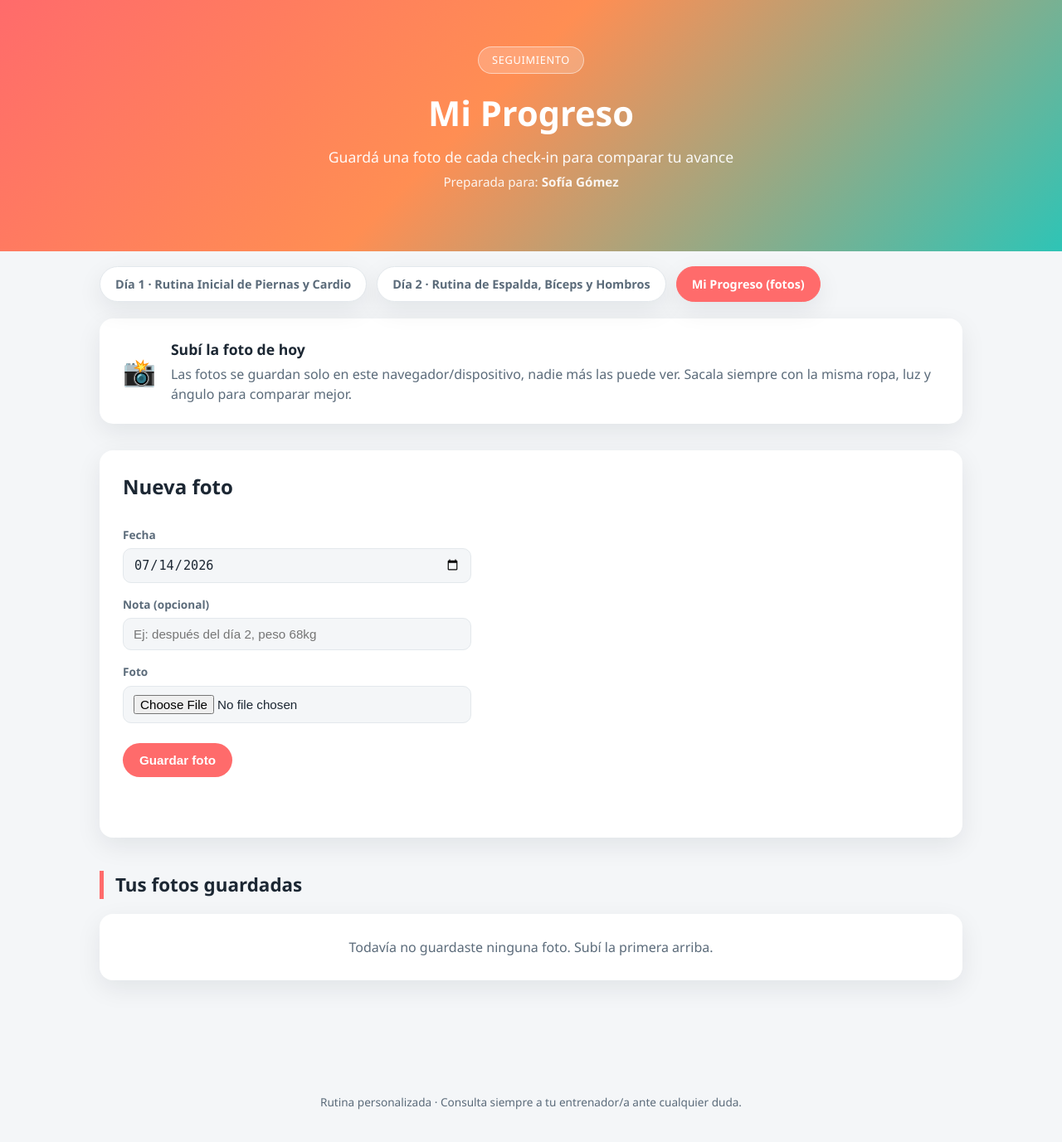
After one commit to Ability204/rutina-clienta, a Flask app: page /progreso in a window 1280 px wide. The commit adds this page. Shown: the whole page at 83% size. Run offline with Flask 3, Linux system fonts and the light colour scheme.

Commit message:
Agregar seccion Mi Progreso: subir y guardar fotos del gym en el navegador (IndexedDB), agrupadas por fecha

```diff
--- a/app.py
+++ b/app.py
@@ -194,6 +194,12 @@ DIA_2 = {
 
 DIAS = [DIA_1, DIA_2]
 
+PAGINAS_NAV = [
+    {"slug": "index", "dia": "Día 1", "titulo": "Rutina Inicial de Piernas y Cardio"},
+    {"slug": "dia2", "dia": "Día 2", "titulo": "Rutina de Espalda, Bíceps y Hombros"},
+    {"slug": "progreso", "dia": "", "titulo": "Mi Progreso (fotos)"},
+]
+
 
 def con_imagenes(rutina):
     for bloque in rutina["bloques"]:
@@ -204,14 +210,17 @@ def con_imagenes(rutina):
     return rutina
 
 
+def nav_para(slug_activo):
+    return [{**p, "activo": p["slug"] == slug_activo} for p in PAGINAS_NAV]
+
+
 def render_dia(dia):
-    nav = [{"dia": d["dia"], "titulo": d["titulo"], "slug": d["slug"], "activo": d["slug"] == dia["slug"]} for d in DIAS]
     return render_template(
         "index.html",
         rutina=con_imagenes(dia),
         cliente=CLIENTE,
         frase=FRASE,
-        nav=nav,
+        nav=nav_para(dia["slug"]),
     )
 
 
@@ -227,5 +236,15 @@ def dia2():
     return render_dia(DIA_2)
 
 
+@app.route("/progreso")
+@app.route("/progreso.html")
+def progreso():
+    return render_template(
+        "progreso.html",
+        cliente=CLIENTE,
+        nav=nav_para("progreso"),
+    )
+
+
 if __name__ == "__main__":
     app.run(debug=True, port=5000)
--- a/docs/dia2.html
+++ b/docs/dia2.html
@@ -23,6 +23,8 @@
     <a href="index.html" class="dia-tab ">Día 1 · Rutina Inicial de Piernas y Cardio</a>
 
     <a href="dia2.html" class="dia-tab activo">Día 2 · Rutina de Espalda, Bíceps y Hombros</a>
+
+    <a href="progreso.html" class="dia-tab ">Mi Progreso (fotos)</a>
 
   </nav>
 
--- a/docs/index.html
+++ b/docs/index.html
@@ -23,6 +23,8 @@
     <a href="index.html" class="dia-tab activo">Día 1 · Rutina Inicial de Piernas y Cardio</a>
 
     <a href="dia2.html" class="dia-tab ">Día 2 · Rutina de Espalda, Bíceps y Hombros</a>
+
+    <a href="progreso.html" class="dia-tab ">Mi Progreso (fotos)</a>
 
   </nav>
 
--- a/static/css/style.css
+++ b/static/css/style.css
@@ -222,6 +222,124 @@ body {
   margin-bottom: 8px;
 }
 
+.subir-foto {
+  margin-bottom: 40px;
+}
+
+.subir-foto form {
+  display: flex;
+  flex-direction: column;
+  gap: 6px;
+  max-width: 420px;
+}
+
+.subir-foto label {
+  font-weight: 600;
+  font-size: 0.85rem;
+  color: var(--text-muted);
+  margin-top: 10px;
+}
+
+.subir-foto input[type="date"],
+.subir-foto input[type="text"],
+.subir-foto input[type="file"] {
+  padding: 10px 12px;
+  border-radius: 10px;
+  border: 1px solid var(--border);
+  background: var(--panel-alt);
+  color: var(--text);
+  font-size: 0.95rem;
+}
+
+.btn-guardar {
+  margin-top: 18px;
+  padding: 12px 20px;
+  border: none;
+  border-radius: 999px;
+  background: var(--primary);
+  color: #fff;
+  font-weight: 700;
+  font-size: 0.95rem;
+  cursor: pointer;
+  align-self: flex-start;
+}
+
+.btn-guardar:hover {
+  background: var(--primary-dark);
+}
+
+.mensaje-guardado {
+  color: var(--accent);
+  font-weight: 600;
+  margin-top: 12px;
+  min-height: 1.2em;
+}
+
+.galeria-vacia {
+  background: var(--panel);
+  border-radius: var(--radius);
+  box-shadow: var(--shadow);
+  padding: 28px;
+  text-align: center;
+  color: var(--text-muted);
+}
+
+.grupo-fecha {
+  margin-bottom: 28px;
+}
+
+.grupo-fecha h3 {
+  margin: 0 0 12px;
+  font-size: 1.05rem;
+  text-transform: capitalize;
+}
+
+.grid-fotos {
+  display: grid;
+  grid-template-columns: repeat(auto-fill, minmax(180px, 1fr));
+  gap: 16px;
+}
+
+.foto-tarjeta {
+  background: var(--panel);
+  border-radius: var(--radius);
+  box-shadow: var(--shadow);
+  overflow: hidden;
+  display: flex;
+  flex-direction: column;
+}
+
+.foto-tarjeta img {
+  width: 100%;
+  aspect-ratio: 3 / 4;
+  object-fit: cover;
+  background: #111827;
+}
+
+.foto-nota {
+  margin: 10px 12px 0;
+  font-size: 0.85rem;
+  color: var(--text-muted);
+}
+
+.foto-borrar {
+  margin: 10px 12px 12px;
+  padding: 8px;
+  border: 1px solid var(--border);
+  border-radius: 8px;
+  background: transparent;
+  color: var(--primary-dark);
+  font-size: 0.8rem;
+  font-weight: 600;
+  cursor: pointer;
+}
+
+.foto-borrar:hover {
+  background: var(--primary);
+  color: #fff;
+  border-color: var(--primary);
+}
+
 .footer {
   text-align: center;
   padding: 24px;
--- /dev/null
+++ b/static/js/progreso.js
@@ -0,0 +1,150 @@
+const DB_NAME = "rutina_progreso";
+const STORE_NAME = "fotos";
+
+function abrirDB() {
+  return new Promise((resolve, reject) => {
+    const request = indexedDB.open(DB_NAME, 1);
+    request.onupgradeneeded = () => {
+      const db = request.result;
+      if (!db.objectStoreNames.contains(STORE_NAME)) {
+        const store = db.createObjectStore(STORE_NAME, { keyPath: "id", autoIncrement: true });
+        store.createIndex("fecha", "fecha");
+      }
+    };
+    request.onsuccess = () => resolve(request.result);
+    request.onerror = () => reject(request.error);
+  });
+}
+
+async function guardarFoto({ fecha, nota, blob }) {
+  const db = await abrirDB();
+  return new Promise((resolve, reject) => {
+    const tx = db.transaction(STORE_NAME, "readwrite");
+    tx.objectStore(STORE_NAME).add({ fecha, nota, blob, creado: Date.now() });
+    tx.oncomplete = () => resolve();
+    tx.onerror = () => reject(tx.error);
+  });
+}
+
+async function obtenerFotos() {
+  const db = await abrirDB();
+  return new Promise((resolve, reject) => {
+    const tx = db.transaction(STORE_NAME, "readonly");
+    const request = tx.objectStore(STORE_NAME).getAll();
+    request.onsuccess = () => resolve(request.result);
+    request.onerror = () => reject(request.error);
+  });
+}
+
+async function borrarFoto(id) {
+  const db = await abrirDB();
+  return new Promise((resolve, reject) => {
+    const tx = db.transaction(STORE_NAME, "readwrite");
+    tx.objectStore(STORE_NAME).delete(id);
+    tx.oncomplete = () => resolve();
+    tx.onerror = () => reject(tx.error);
+  });
+}
+
+function formatearFecha(fechaISO) {
+  const [anio, mes, dia] = fechaISO.split("-");
+  const meses = ["enero", "febrero", "marzo", "abril", "mayo", "junio", "julio", "agosto", "septiembre", "octubre", "noviembre", "diciembre"];
+  return `${parseInt(dia, 10)} de ${meses[parseInt(mes, 10) - 1]} de ${anio}`;
+}
+
+async function renderGaleria() {
+  const galeria = document.getElementById("galeria");
+  const vacia = document.getElementById("galeria-vacia");
+  const fotos = await obtenerFotos();
+
+  if (fotos.length === 0) {
+    vacia.style.display = "block";
+    galeria.innerHTML = "";
+    return;
+  }
+  vacia.style.display = "none";
+
+  fotos.sort((a, b) => (a.fecha < b.fecha ? 1 : -1));
+
+  const porFecha = {};
+  for (const foto of fotos) {
+    if (!porFecha[foto.fecha]) porFecha[foto.fecha] = [];
+    porFecha[foto.fecha].push(foto);
+  }
+
+  galeria.innerHTML = "";
+  for (const fecha of Object.keys(porFecha).sort((a, b) => (a < b ? 1 : -1))) {
+    const grupo = document.createElement("div");
+    grupo.className = "grupo-fecha";
+
+    const titulo = document.createElement("h3");
+    titulo.textContent = formatearFecha(fecha);
+    grupo.appendChild(titulo);
+
+    const grid = document.createElement("div");
+    grid.className = "grid-fotos";
+
+    for (const foto of porFecha[fecha]) {
+      const tarjeta = document.createElement("div");
+      tarjeta.className = "foto-tarjeta";
+
+      const img = document.createElement("img");
+      img.src = URL.createObjectURL(foto.blob);
+      img.alt = `Foto del ${formatearFecha(foto.fecha)}`;
+      tarjeta.appendChild(img);
+
+      if (foto.nota) {
+        const nota = document.createElement("p");
+        nota.className = "foto-nota";
+        nota.textContent = foto.nota;
+        tarjeta.appendChild(nota);
+      }
+
+      const btnBorrar = document.createElement("button");
+      btnBorrar.className = "foto-borrar";
+      btnBorrar.type = "button";
+      btnBorrar.textContent = "Eliminar";
+      btnBorrar.addEventListener("click", async () => {
+        if (confirm("¿Eliminar esta foto? No se puede deshacer.")) {
+          await borrarFoto(foto.id);
+          renderGaleria();
+        }
+      });
+      tarjeta.appendChild(btnBorrar);
+
+      grid.appendChild(tarjeta);
+    }
+
+    grupo.appendChild(grid);
+    galeria.appendChild(grupo);
+  }
+}
+
+document.addEventListener("DOMContentLoaded", () => {
+  const fechaInput = document.getElementById("fecha-foto");
+  fechaInput.value = new Date().toISOString().slice(0, 10);
+
+  const form = document.getElementById("form-foto");
+  const mensaje = document.getElementById("mensaje-guardado");
+
+  form.addEventListener("submit", async (e) => {
+    e.preventDefault();
+    const fecha = fechaInput.value;
+    const nota = document.getElementById("nota-foto").value.trim();
+    const archivo = document.getElementById("input-foto").files[0];
+
+    if (!archivo) return;
+
+    await guardarFoto({ fecha, nota, blob: archivo });
+
+    form.reset();
+    fechaInput.value = new Date().toISOString().slice(0, 10);
+
+    mensaje.textContent = "Foto guardada correctamente.";
+    setTimeout(() => (mensaje.textContent = ""), 3000);
+
+    renderGaleria();
+  });
+
+  renderGaleria();
+});
--- a/templates/index.html
+++ b/templates/index.html
@@ -20,7 +20,7 @@
 
   <nav class="dias-nav">
     {% for item in nav %}
-    <a href="{{ item.slug }}.html" class="dia-tab {{ 'activo' if item.activo else '' }}">{{ item.dia }} · {{ item.titulo }}</a>
+    <a href="{{ item.slug }}.html" class="dia-tab {{ 'activo' if item.activo else '' }}">{{ (item.dia + ' · ') if item.dia else '' }}{{ item.titulo }}</a>
     {% endfor %}
   </nav>
 
--- /dev/null
+++ b/templates/progreso.html
@@ -0,0 +1,67 @@
+<!doctype html>
+<html lang="es">
+<head>
+  <meta charset="UTF-8">
+  <meta name="viewport" content="width=device-width, initial-scale=1.0">
+  <title>Mi Progreso · Fotos del gym</title>
+  <link rel="stylesheet" href="{{ url_for('static', filename='css/style.css') }}">
+</head>
+<body>
+
+  <header class="hero">
+    <div class="hero-content">
+      <span class="badge">Seguimiento</span>
+      <h1>Mi Progreso</h1>
+      <p class="subtitulo">Guardá una foto de cada check-in para comparar tu avance</p>
+      <p class="cliente">Preparada para: <strong>{{ cliente }}</strong></p>
+    </div>
+  </header>
+
+  <nav class="dias-nav">
+    {% for item in nav %}
+    <a href="{{ item.slug }}.html" class="dia-tab {{ 'activo' if item.activo else '' }}">{{ (item.dia + ' · ') if item.dia else '' }}{{ item.titulo }}</a>
+    {% endfor %}
+  </nav>
+
+  <main class="container">
+
+    <section class="franja">
+      <div class="franja-icono">📸</div>
+      <div>
+        <h2>Subí la foto de hoy</h2>
+        <p>Las fotos se guardan solo en este navegador/dispositivo, nadie más las puede ver. Sacala siempre con la misma ropa, luz y ángulo para comparar mejor.</p>
+      </div>
+    </section>
+
+    <section class="notas subir-foto">
+      <h2>Nueva foto</h2>
+      <form id="form-foto">
+        <label for="fecha-foto">Fecha</label>
+        <input type="date" id="fecha-foto" required>
+
+        <label for="nota-foto">Nota (opcional)</label>
+        <input type="text" id="nota-foto" placeholder="Ej: después del día 2, peso 68kg">
+
+        <label for="input-foto">Foto</label>
+        <input type="file" id="input-foto" accept="image/*" capture="environment" required>
+
+        <button type="submit" class="btn-guardar">Guardar foto</button>
+      </form>
+      <p id="mensaje-guardado" class="mensaje-guardado"></p>
+    </section>
+
+    <section class="bloque">
+      <h2 class="bloque-titulo">Tus fotos guardadas</h2>
+      <div id="galeria-vacia" class="galeria-vacia">Todavía no guardaste ninguna foto. Subí la primera arriba.</div>
+      <div id="galeria" class="galeria-fechas"></div>
+    </section>
+
+  </main>
+
+  <footer class="footer">
+    <p>Rutina personalizada · Consulta siempre a tu entrenador/a ante cualquier duda.</p>
+  </footer>
+
+  <script src="{{ url_for('static', filename='js/progreso.js') }}"></script>
+</body>
+</html>
```
Also changed, not shown: build_static.py (+16 -4 lines), docs/progreso.html (added, +71 -0 lines), docs/static/css/style.css (+118 -0 lines), docs/static/js/progreso.js (added, +150 -0 lines).
